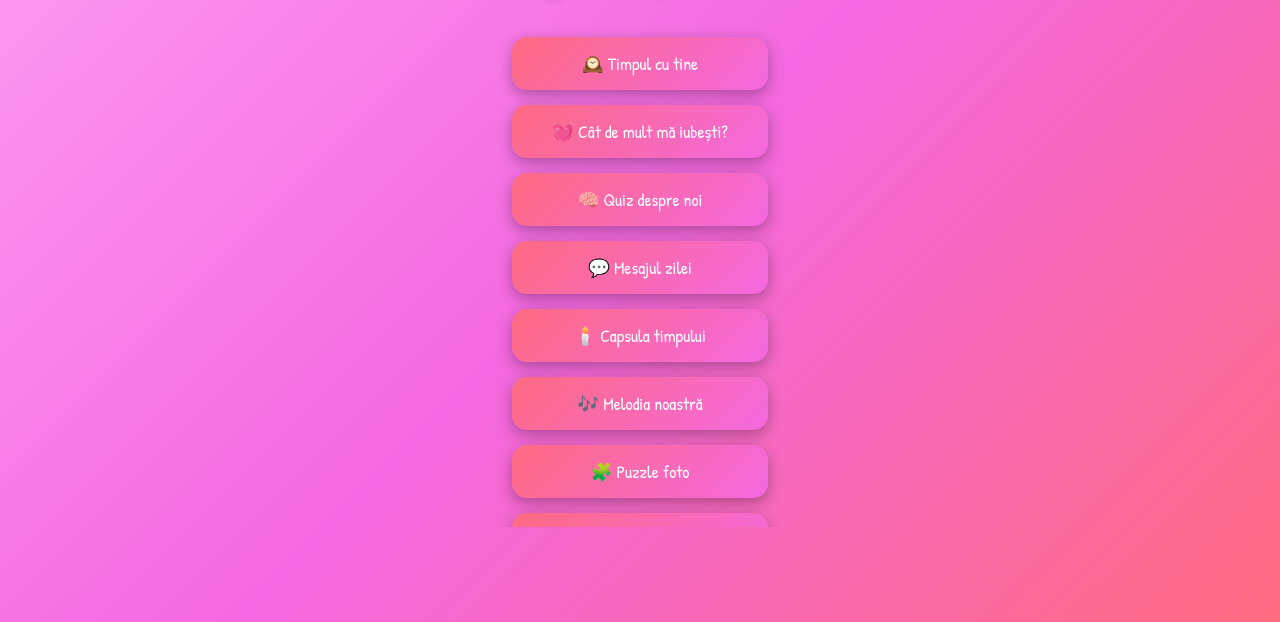
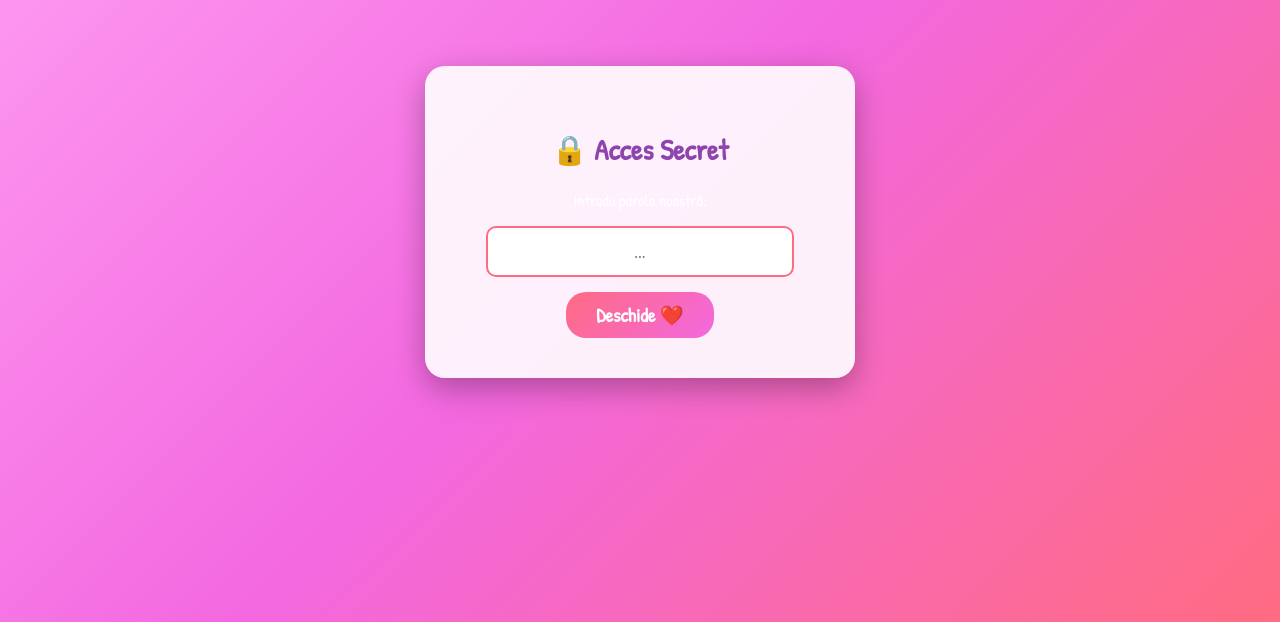
Before and after one commit to razvanpotoceanu/iubita-mea-kati, a plain HTML site: page index.html in a window 1280 px wide. Shown: the part 178-800 px from the top of the page. Drawn offline with Linux system fonts and the light colour scheme.

Commit message:
Add files via upload

```diff
--- a/index.html
+++ b/index.html
@@ -3,18 +3,31 @@
 <head>
   <meta charset="UTF-8">
   <meta name="viewport" content="width=device-width, initial-scale=1.0">
-  <title>pentru Kati ❤️</title>
+  <title>Mini App Iubire ❤️</title>
   <link rel="stylesheet" href="style.css">
 </head>
 <body class="index">
+
+  <div id="login-overlay">
+    <div class="login-box">
+      <h2>🔒 Acces Secret</h2>
+      <p style="margin-bottom: 15px;">Introdu parola noastră:</p>
+      <input type="password" id="passwordInput" class="password-input" placeholder="...">
+      <br>
+      <button onclick="checkPassword()" class="login-button">Deschide ❤️</button>
+      <p id="errorMsg" class="error-message">Parolă greșită! Mai încearcă 😋</p>
+    </div>
+  </div>
+
+  <div id="main-app" style="display: none;">
+
     <div class="menu-container">
-    <h1 class="menu-title">Alege o surpriză💖</h1>
+      <h1 class="menu-title">Alege o surpriză 💖</h1>
 
       <div class="menu-buttons">
         <a href="timpulcutine.html" class="menu-button">🕰️ Timpul cu tine</a>
         <a href="sliderdragoste.html" class="menu-button">💓 Cât de mult mă iubești?</a>
         <a href="quiz.html" class="menu-button">🧠 Quiz despre noi</a>
-
         <a href="mesajulzilei.html" class="menu-button">💬 Mesajul zilei</a>
         <a href="capsulatimpului.html" class="menu-button">🕯️ Capsula timpului</a>
         <a href="melodianoastra.html" class="menu-button">🎶 Melodia noastră</a>
@@ -28,9 +41,43 @@
         <a href="amintirivoce.html" class="menu-button">📸 Amintiri + vocea mea</a>
         <a href="mesajcuploaie.html" class="menu-button">🌈 Mesaj cu lacrimi</a>
         <a href="canddor.html" class="menu-button">🌻 Când îți e dor</a>
-      <a href="promisiune.html" class="menu-button">💖 Dacă mâine n-aș mai fi</a>
+        <a href="promisiune.html" class="menu-button">💫 Promisiunea Mea Pentru Totdeauna</a>
+      </div>
+    </div>
   </div>
 
-  </div>
+  <script>
+    function checkPassword() {
+      const input = document.getElementById('passwordInput').value;
+      const errorMsg = document.getElementById('errorMsg');
+      const overlay = document.getElementById('login-overlay');
+      const app = document.getElementById('main-app');
+
+      // VERIFICAREA PAROLEI
+      if (input.toLowerCase() === "katipui") { // Verifică parola (litere mici)
+        // Ascunde login-ul
+        overlay.style.display = 'none';
+        // Arată site-ul
+        app.style.display = 'block';
+
+        // (Opțional) Salvăm în sesiune că s-a logat, ca să nu-i ceară parola la refresh
+        sessionStorage.setItem('isLoggedIn', 'true');
+      } else {
+        // Arată eroare
+        errorMsg.style.display = 'block';
+        // Scutură input-ul (mic efect vizual simplu)
+        document.getElementById('passwordInput').style.borderColor = 'red';
+      }
+    }
+
+    // Verificăm dacă e deja logată (când dă refresh sau vine de pe altă pagină)
+    window.onload = function() {
+      if (sessionStorage.getItem('isLoggedIn') === 'true') {
+        document.getElementById('login-overlay').style.display = 'none';
+        document.getElementById('main-app').style.display = 'block';
+      }
+    };
+  </script>
+
 </body>
 </html>
--- a/style.css
+++ b/style.css
@@ -1727,3 +1727,76 @@ body.promisiune-page {
     transform: scale(1.2);
   }
 }
+
+
+/* --- ECRAN DE LOGARE (Parola) --- */
+
+#login-overlay {
+  position: fixed;
+  top: 0;
+  left: 0;
+  width: 100%;
+  height: 100%;
+  background: linear-gradient(135deg, #ff9ff3, #f368e0, #ff6b81);
+  z-index: 9999; /* Deasupra la orice */
+  display: flex;
+  justify-content: center;
+  align-items: center;
+}
+
+.login-box {
+  background: rgba(255, 255, 255, 0.9);
+  padding: 40px;
+  border-radius: 20px;
+  box-shadow: 0 10px 30px rgba(0, 0, 0, 0.3);
+  text-align: center;
+  max-width: 90%;
+  width: 350px;
+}
+
+.login-box h2 {
+  color: #8e44ad;
+  margin-bottom: 20px;
+  font-size: 1.8em;
+}
+
+.password-input {
+  padding: 12px;
+  border-radius: 10px;
+  border: 2px solid #ff6b81;
+  width: 80%;
+  font-size: 1.1em;
+  margin-bottom: 15px;
+  text-align: center;
+  outline: none;
+  font-family: "Patrick Hand", cursive; /* Folosim fontul site-ului */
+}
+
+.password-input:focus {
+  border-color: #f368e0;
+  box-shadow: 0 0 8px rgba(243, 104, 224, 0.5);
+}
+
+.login-button {
+  background: linear-gradient(135deg, #ff6b81, #f368e0);
+  color: white;
+  border: none;
+  padding: 10px 30px;
+  border-radius: 20px;
+  font-size: 1.2em;
+  font-weight: bold;
+  cursor: pointer;
+  transition: transform 0.2s;
+  font-family: "Patrick Hand", cursive;
+}
+
+.login-button:hover {
+  transform: scale(1.05);
+}
+
+.error-message {
+  color: red;
+  margin-top: 10px;
+  font-weight: bold;
+  display: none; /* Ascuns inițial */
+}
```
Lines whose indentation alone changed are shown as unchanged.
